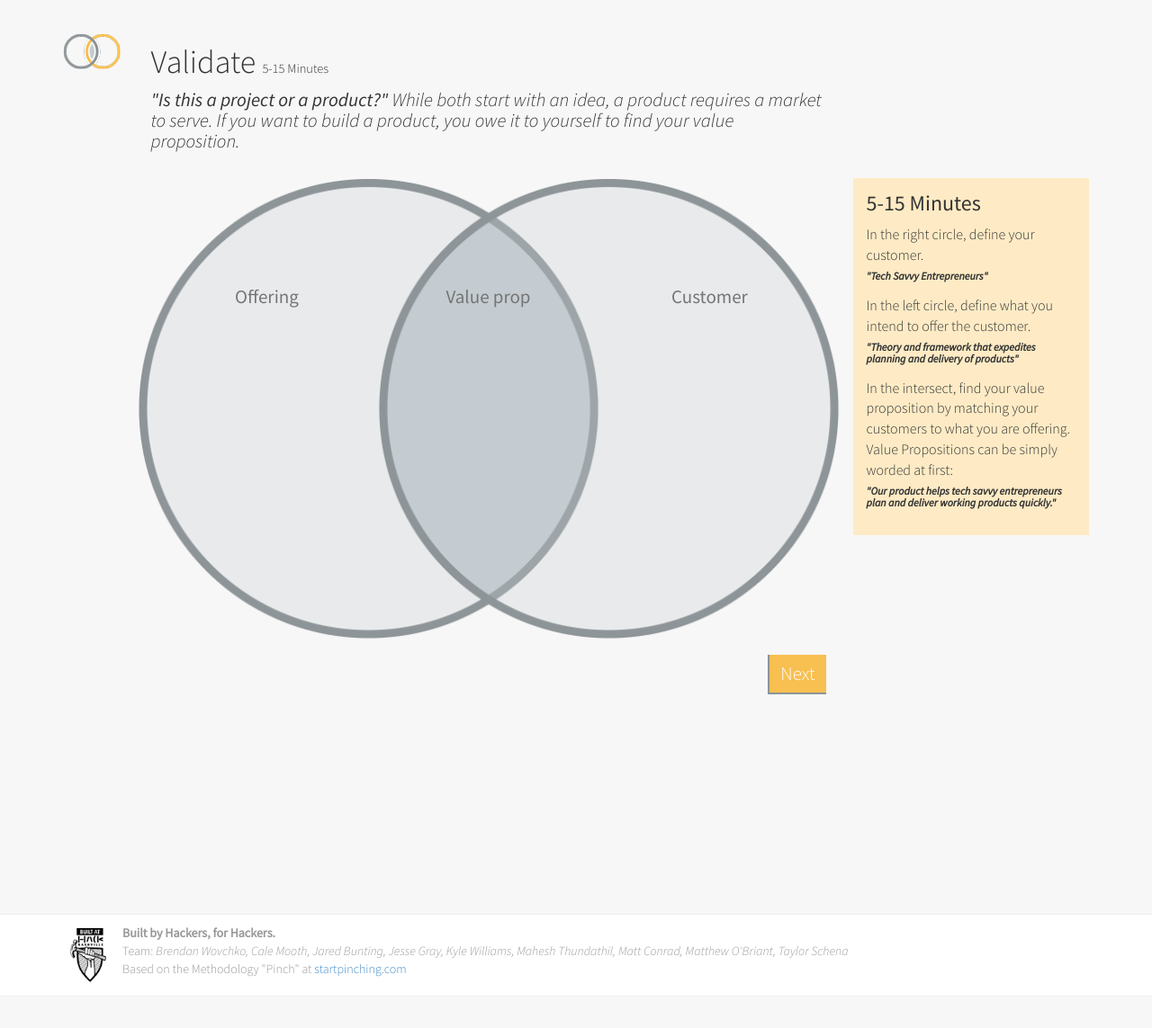
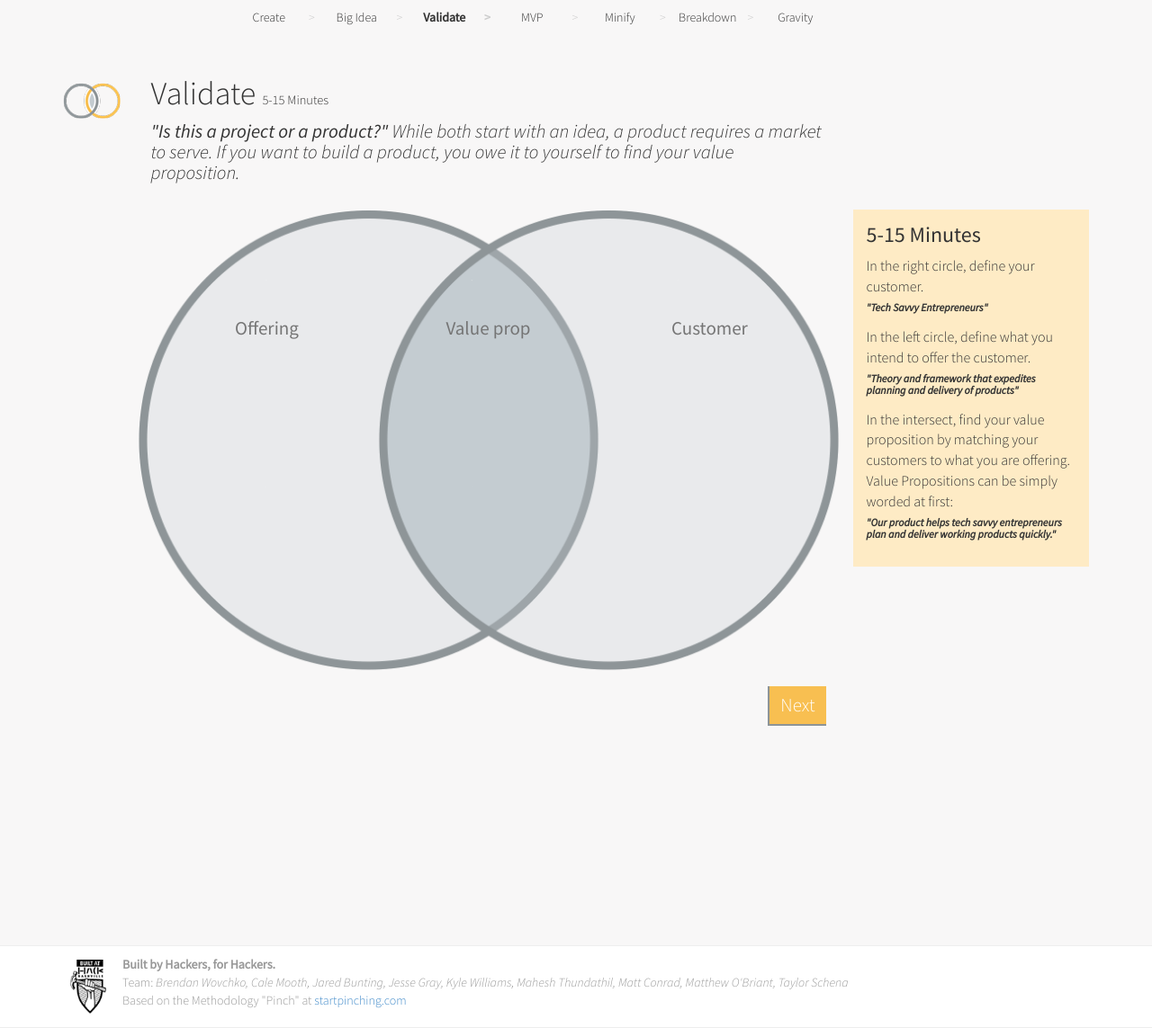
Before and after one commit to pinch-tn/pinch-app, a Django app: template pinch/templates/validate.html in a window 1280 px wide. Shown: the part 51-1194 px from the top of the page at 90% size. Before the commit the page ends 1143 px from the top, so only its background shows below. Run offline with Django 3.2, Linux system fonts and the light colour scheme; the template is opened without the code that fills it: values that come from a table or form of the project are taken from there, others are empty; data comes from the database, SQL or seed files in the repository; parts of the project's set-up code (start-up, migrations or seed data) failed here and were passed over; some libraries are stand-ins or nearby versions.

Commit message:
Top progress nav

```diff
--- a/pinch/static/css/sass/pinch.scss
+++ b/pinch/static/css/sass/pinch.scss
@@ -15,6 +15,89 @@
 		}
 	}
 }
+
+.steps {
+	margin-bottom:25px;
+	.step {
+		text-align:center;
+		&:before {
+			color:lighten($color-text, 60%);
+			content:'>';
+			display:block;
+			margin-left:78px;
+			position:absolute;
+		}
+	}
+	.step:nth-child(8) {
+		&:before { display: none; }
+	}
+	.step:hover .hover { display:block; }
+	.hover {
+		background:$color-bg-panel;
+		border-radius:4px;
+		display:none;
+		margin-left:-65px;
+		padding:10px;
+		position:absolute;
+		width:200px;
+		z-index:5000;
+		-webkit-box-shadow: 0 8px 6px -6px $color-primary;
+	   	-moz-box-shadow: 0 8px 6px -6px $color-primary;
+	     box-shadow: 0 8px 6px -6px $color-primary;
+		&:before {
+			display:block;
+			content:'';
+			margin-top:-20px;
+			margin-left:80px;
+			position:absolute;
+			width: 0;
+			height: 0;
+			border-left: 10px solid transparent;
+			border-right: 10px solid transparent;
+			border-bottom: 10px solid $color-bg-panel;
+		}
+	}
+}
+
+body.create {
+	.step:hover .hover { display:none; }
+	.steps { .create { font-weight:bold; } } }
+
+body.big-idea {
+	.step {
+		&.big-idea:hover, &.validate:hover, &.create-mvp:hover, &.minify-mvp:hover {
+			.hover { display:none; }
+		}
+	}
+	.steps { .big-idea { font-weight:bold; } } }
+
+body.validate {
+	.step {
+		&.validate:hover, &.create-mvp:hover, &.minify-mvp:hover {
+			.hover { display:none; }
+		}
+	}
+	.steps { .validate { font-weight:bold; } } }
+
+body.create-mvp {
+	.step {
+		&.create-mvp:hover, &.minify-mvp:hover {
+			.hover { display:none; }
+		}
+	}
+	.steps { .create-mvp { font-weight:bold; } } }
+
+body.minify-mvp {
+	.step {
+		&.minify-mvp:hover {
+			.hover { display:none; }
+		}
+	}
+	.steps { .minify-mvp { font-weight:bold; } } }
+
+
+
+body.breakdown-mvp { .steps { .breakdown-mvp { font-weight:bold; } } }
 
 button[type="submit"] {
 	background-color:$color-primary;
--- a/pinch/templates/base.html
+++ b/pinch/templates/base.html
@@ -35,7 +35,7 @@
     {% block extra_css %}{% endblock extra_css %}
   </head>
 
-  <body>
+  <body class="{% block step %}{% endblock step %}">
 
     <div class="navbar navbar-inverse navbar-fixed-top">
       <div class="container">
@@ -45,7 +45,7 @@
             <span class="icon-bar"></span>
             <span class="icon-bar"></span>
           </button>
-          <a class="navbar-brand" href="#">pinch</a>
+          <a class="navbar-brand" href="/">pinch</a>
         </div>
         <div class="collapse navbar-collapse">
           <!-- <ul class="nav navbar-nav">
@@ -58,6 +58,44 @@
     </div>
 
     <div class="container">
+      <div class="row steps">
+        <div class="col-md-2"></div>
+        <div class="col-md-1 step create">
+          <p>Create</p>
+          <div class="hover">
+            {{ project.name }}
+          </div>
+        </div>
+        <div class="col-md-1 step big-idea">
+          <p>Big Idea</p>
+          <div class="hover">
+            {{ project.idea }}
+          </div>
+        </div>
+        <div class="col-md-1 step validate">
+          <p>Validate</p>
+          <div class="hover">
+            {{ project.validate_value_prop }}
+          </div>
+        </div>
+        <div class="col-md-1 step create-mvp">
+          <p>MVP</p>
+          <div class="hover">
+            {{ project.mvp.original_statement }}
+          </div>
+        </div>
+        <div class="col-md-1 step minify-mvp">
+          <p>Minify</p>
+          <div class="hover">
+            {{ project.mvp.statement }}
+          </div>
+        </div>
+        <div class="col-md-1 step breakdown-mvp">
+          <p>Breakdown</p>
+        </div>
+        <div class="col-md-1 step gravity-board">Gravity</div>
+        <div class="col-md-3"></div>
+      </div>
 
       {% block content %}
       {% endblock content %}
--- a/pinch/templates/big_idea.html
+++ b/pinch/templates/big_idea.html
@@ -1,5 +1,5 @@
 {% extends "base.html" %}
-
+{% block step %}big-idea{% endblock step %}
   {% block content %}
       <div class="row">
 
@@ -8,8 +8,6 @@
         </div>
 
         <div class="col-md-8">
-          <small>{{ project.name }}</small>
-
           <h1>{% block page_title %}The Big Idea{% endblock page_title %} <span>5-15 Minutes</span></h1>
           <h2><span>"What are we doing?"</span> Let's get everyone on the same page and announce what the intention of our build is going to be.</h2>
         </div>
--- a/pinch/templates/breakdown_mvp.html
+++ b/pinch/templates/breakdown_mvp.html
@@ -1,4 +1,5 @@
 {% extends "base.html" %}
+{% block step %}breakdown-mvp{% endblock step %}
 
   {% block content %}
       <div class="row">
@@ -6,7 +7,6 @@
         <div class="col-md-1">Icon</div>
 
           <div class="col-md-8">
-              <small>{{ project.name }}</small>
               <h1>{% block page_title %}Breakdown MVP{% endblock page_title %} <span>5-15 Minutes</span></h1>
 
               <form id="main_form" role="form" method="post">
--- a/pinch/templates/create_mvp.html
+++ b/pinch/templates/create_mvp.html
@@ -1,5 +1,5 @@
 {% extends "base.html" %}
-
+{% block step %}create-mvp{% endblock step %}
   {% block content %}
 
         <div class="row">
@@ -9,7 +9,6 @@
         </div>
 
         <div class="col-md-8">
-              <small>{{ project.name }}</small>
               <h1>{% block page_title %}Create MVP{% endblock page_title %} <span>5-15 Minutes</span></h1>
               <h2><span>"The MVP you want."</span> Now that there is clarity about what we are building and whom we are building it for, it's time to identify the Minimum Viable Product. For Pinch, your MVP statement needs to be a short walkthrough of your product from a client perspective.</h2>
         </div>
--- a/pinch/templates/create_project.html
+++ b/pinch/templates/create_project.html
@@ -1,5 +1,5 @@
 {% extends "base.html" %}
-
+{% block step %}create{% endblock step %}
   {% block content %}
 
       <div class="row">
@@ -9,7 +9,6 @@
         </div>
 
         <div class="col-md-8">
-          <small>&nbsp;</small>
           <h1>{% block page_title %}Create your project{% endblock page_title %}</h1>
           <h2>Give your project a name.</h2>
         </div>
--- a/pinch/templates/minify_mvp.html
+++ b/pinch/templates/minify_mvp.html
@@ -1,12 +1,11 @@
 {% extends "base.html" %}
-
+{% block step %}minify-mvp{% endblock step %}
   {% block content %}
       <div class="row">
 
           <div class="col-md-1">Icon</div>
 
           <div class="col-md-8">
-              <small>{{ project.name }}</small>
               <h1>{% block page_title %}Minify MVP{% endblock page_title %} <span>5-15 Minutes</span></h1>
 
               <form id="main_form" role="form" method="post">
--- a/pinch/templates/validate.html
+++ b/pinch/templates/validate.html
@@ -1,5 +1,5 @@
 {% extends "base.html" %}
-
+{% block step %}validate{% endblock step %}
   {% block content %}
         <div class="row">
 
@@ -8,7 +8,6 @@
         </div>
 
         <div class="col-md-8">
-          <small>&nbsp;</small>
           <h1>{% block page_title %}Validate{% endblock page_title %} <span>5-15 Minutes</span></h1>
           <h2><span>"Is this a project or a product?"</span> While both start with an idea, a product requires a market to serve.  If you want to build a product, you owe it to yourself to find your value proposition.</h2>
         </div>
```
Also changed, not shown: pinch/static/css/pinch.css.
